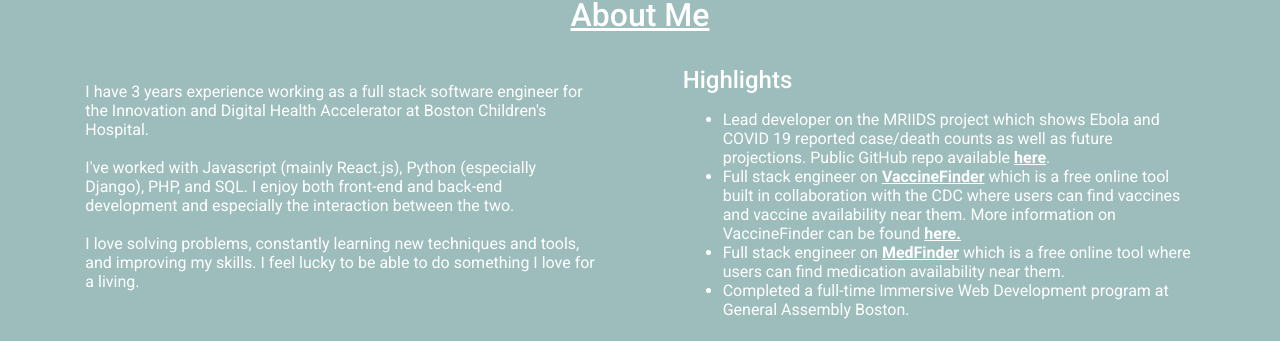
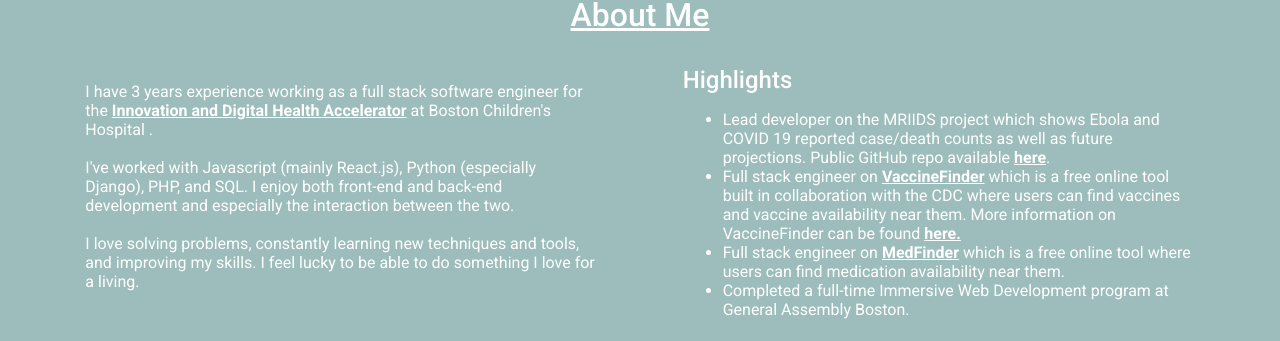
Before and after one commit to nandodonaire/nandodonaire.github.io, a React (Create React App) app: page / in a window 1280 px wide. Shown: the part 548-889 px from the top of the page. Built offline with nearby package versions, Linux system fonts and the light colour scheme.

Commit message:
Added IDHA link to Profile

```diff
--- a/src/components/AboutMe/index.js
+++ b/src/components/AboutMe/index.js
@@ -15,8 +15,15 @@
       <TextSection>
         <p>
           I have 3 years experience working as a full stack software engineer
-          for the Innovation and Digital Health Accelerator at Boston Children's
-          Hospital.
+          for the{" "}
+          <StyledLink
+            target="_blank"
+            rel="noreferrer"
+            href="https://accelerator.childrenshospital.org/"
+          >
+            Innovation and Digital Health Accelerator
+          </StyledLink>{" "}
+          at Boston Children's Hospital .
           <br />
           <br />
           I've worked with Javascript (mainly React.js), Python (especially
```
